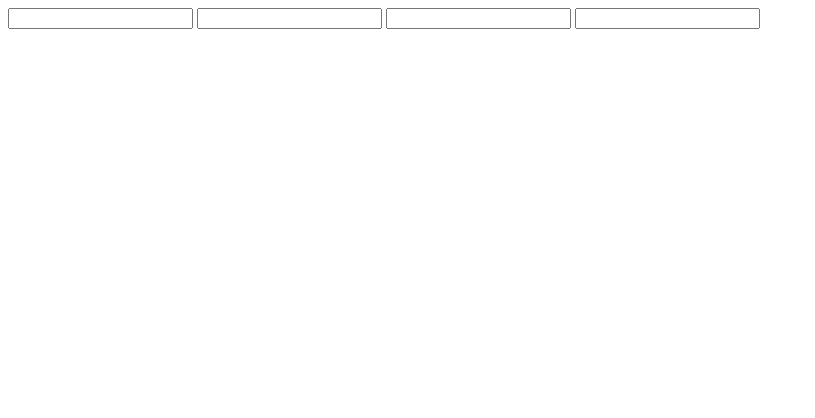
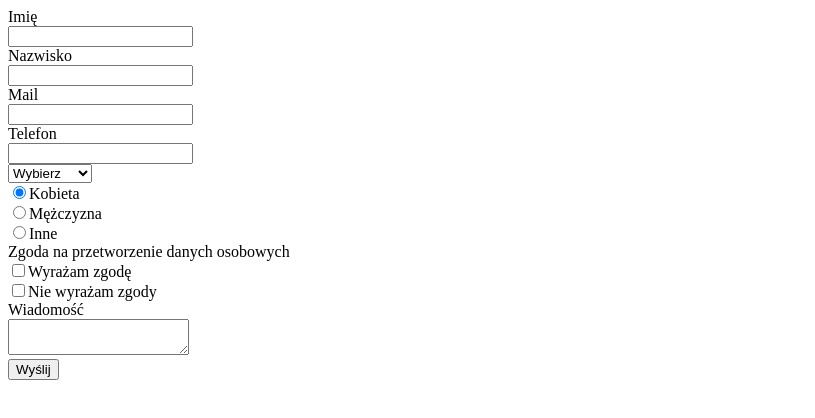
Before and after one commit to joannakowal10/joannakowal10.github.io, a plain HTML site: page formlularz-html5/index.html in a window 1280 px wide. Shown: the whole page, without its empty margins (0-815 px from the left). Drawn offline with Linux system fonts and the light colour scheme.

Commit message:
dodanie poleceń

```diff
--- a/formlularz-html5/index.html
+++ b/formlularz-html5/index.html
@@ -8,10 +8,29 @@
 
 <body>
     <form action="https://formspree.io/aska.szewczyk@gmail.com" method="post">
-        <input type="text" name="Imię" />
-        <input type="text" name="Nazwisko" />
-        <input type="text" name="Mail" />
-        <input type="text" name="Telefon" />
+        Imię <br>
+        <input type="text" name="Imię" /><br> Nazwisko <br>
+        <input type="text" name="Nazwisko" /><br> Mail <br>
+        <input type="text" name="Mail" /><br> Telefon <br>
+        <input type="text" name="Telefon" /><br>
+        <select name="Wybierz">
+           <option value="value1" selected>Wybierz</option>
+           <option value="value2">Kraków</option>
+           <option value="value3">Warszawa</option>
+           <option value="value4">Gdańsk</option>
+        </select> <br>
+
+        <input type="radio" name="plec" value="Kobieta" checked>Kobieta<br>
+        <input type="radio" name="plec" value="Mężczyzna">Mężczyzna<br>
+        <input type="radio" name="plec" value="Inne">Inne<br>
+        Zgoda na przetworzenie danych osobowych <br>
+
+        <input type="checkbox" name="zgoda" value="tak">Wyrażam zgodę <br>
+        <input type="checkbox" name="zgoda" value="nie">Nie wyrażam zgody <br> Wiadomość <br>
+        <textarea maxlength="800"></textarea><br>
+        <input type="submit" value="Wyślij">
+
+
 
 
     </form>
```
